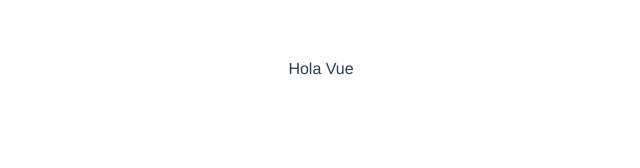
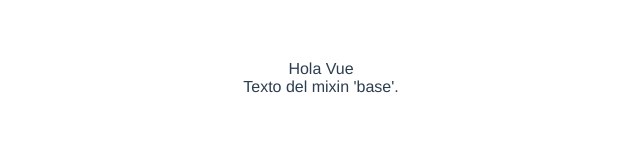
Before and after one commit to vimaik/curso_de_vuejs_componentes_y_composition_api_platzi, a Vue app: page / in a window 1280 px wide. Shown: the top 168 px of the page, without its empty margins (319-959 px from the left). Built offline with nearby package versions, Linux system fonts and the light colour scheme.

Commit message:
11. Mixins (OJO, tiene sus desvantajas. Mejor usar composition API)

```diff
--- a/src/App.vue
+++ b/src/App.vue
@@ -1,10 +1,14 @@
 <template>
   <div>{{ text }}</div>
+  <div>{{ baseMixinText }}</div>
 </template>
 
 <script>
+import base from "@/mixins/base";
+
 export default {
   name: "App",
+  mixins: [base],
   data() {
     return {
       text: "Hola Vue",
@@ -21,6 +25,7 @@
   },
 };
 </script>
+
 <style>
 #app {
   font-family: Avenir, Helvetica, Arial, sans-serif;
--- /dev/null
+++ b/src/mixins/base.js
@@ -0,0 +1,10 @@
+export default {
+  data() {
+    return {
+      baseMixinText: "Texto del mixin 'base'.",
+    };
+  },
+  created() {
+    console.log("Mixin 'base' creado.");
+  },
+};
```
